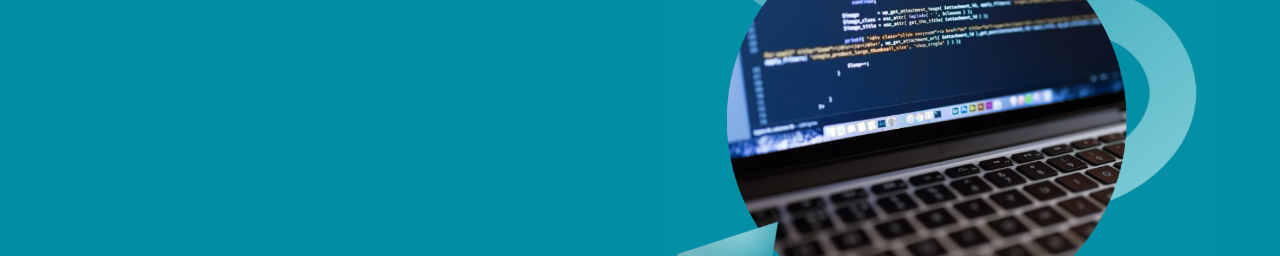
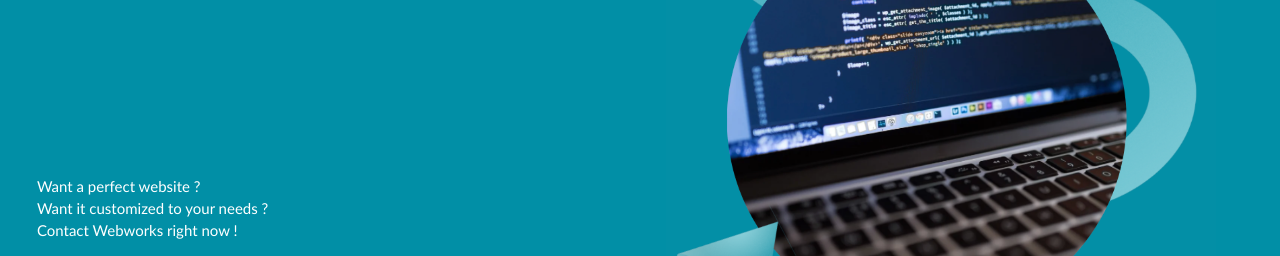
Before and after one commit to JoelWillams2021/WebWorks-Website, a plain HTML site: page index.html in a window 1280 px wide. Shown: the part 501-757 px from the top of the page. Drawn offline with Linux system fonts and the light colour scheme; a script that the page names is missing.

Commit message:
Update styles.css

```diff
--- a/css/styles.css
+++ b/css/styles.css
@@ -280,7 +280,7 @@ body{
     font-size: 15px;
     color: white;
     position: relative;
-    top: -55%;
+    top: -65%;
     left: 3.5%;
     margin: 0px;
 }
```
